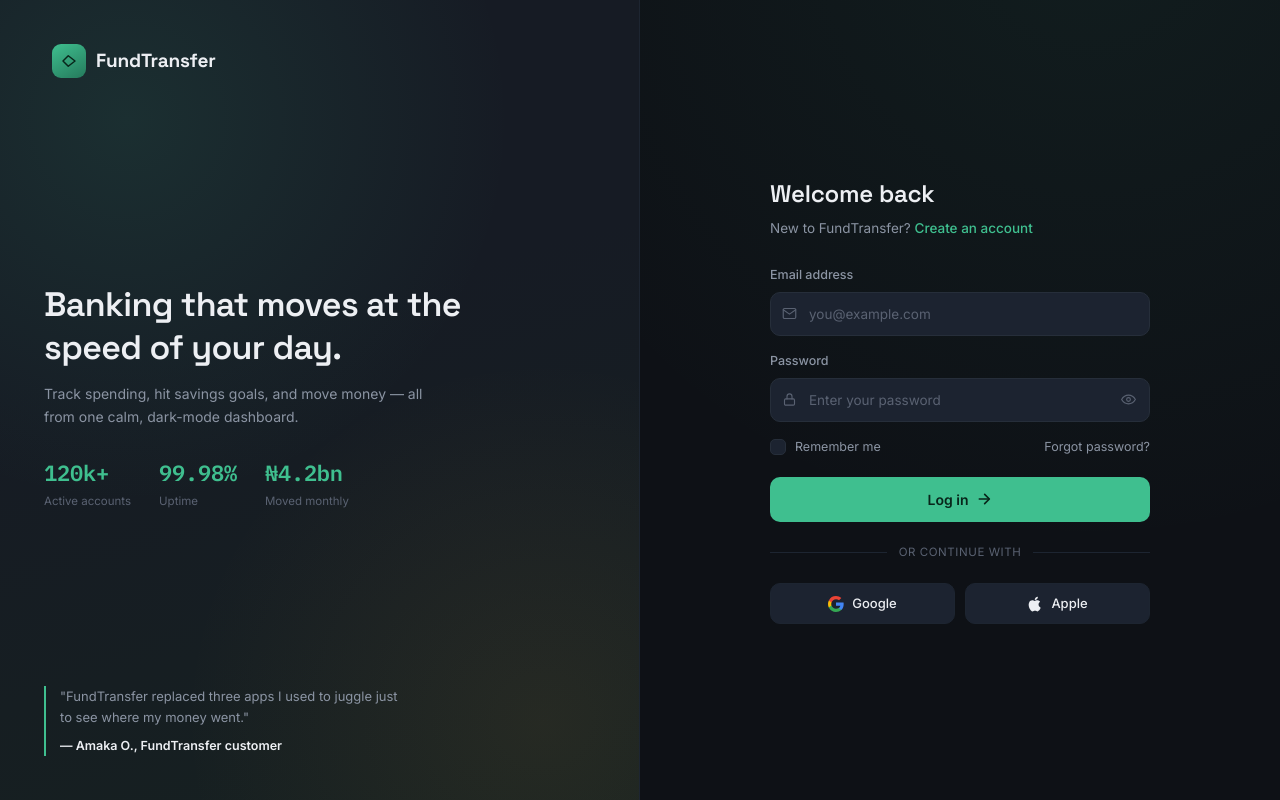
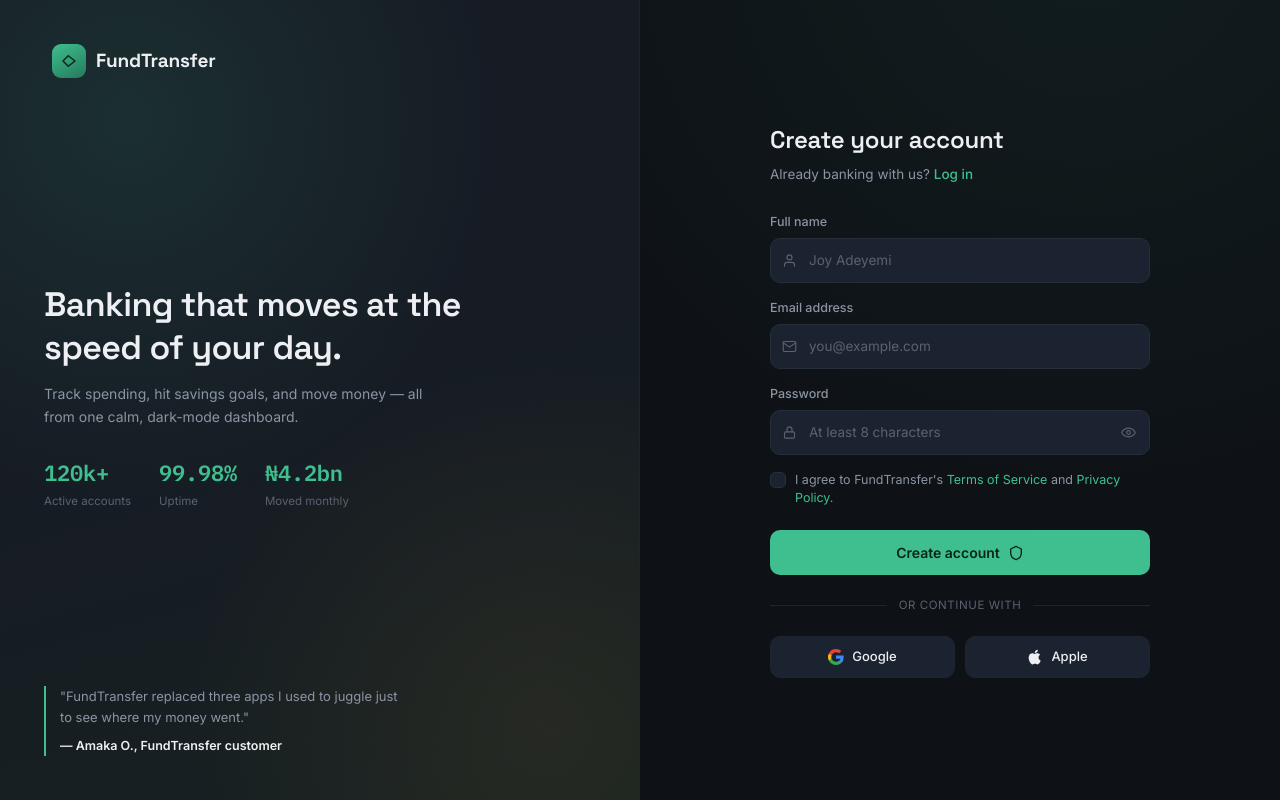
Before and after one commit to igbonekwu-joy/fund-transfer-engine, a React (Vite) app in the folder client/: page /register in a window 1280 px wide. Before the commit this address led to /login. Built offline with nearby package versions, Linux system fonts and the light colour scheme; no server answers.

Commit message:
fix: make register route a guest route and remove unnecessary allowed origins from env

```diff
--- a/client/src/App.tsx
+++ b/client/src/App.tsx
@@ -25,10 +25,7 @@
                             <ProtectedRoute>
                                 <Login />
                             </ProtectedRoute>} />
-                        <Route path="/register" element={
-                            <ProtectedRoute>
-                                <Register />
-                            </ProtectedRoute>} />
+                        <Route path="/register" element={<Register />} />
                     </Routes>
                 </Suspense>
             </BrowserRouter>
```
Also changed, not shown: 1 other file (tests, documents, lock files or other folders).
